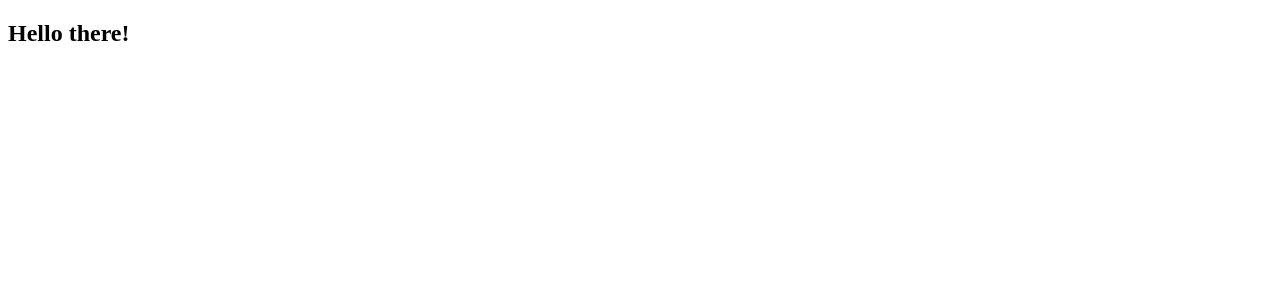
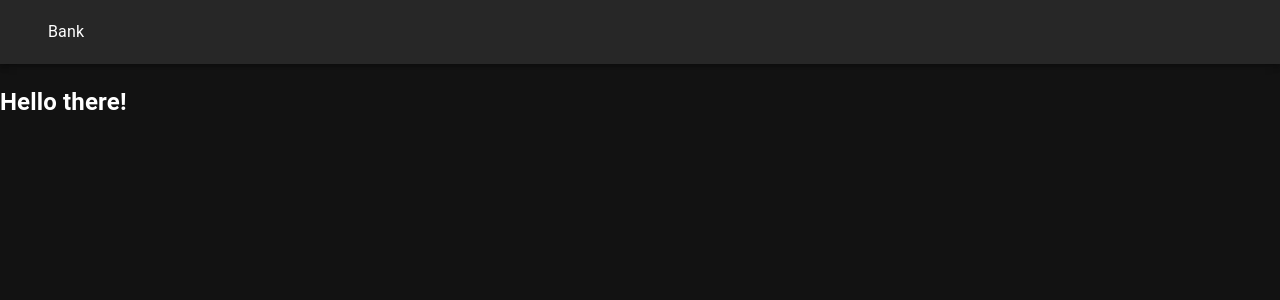
Before and after one commit to goldfishdolphin/mortgage-calculator, a React (Create React App) app: page / in a window 1280 px wide. Shown: the top 300 px of the page. Built offline with nearby package versions, Linux system fonts and the light colour scheme.

Commit message:
Add Navbar

```diff
--- a/src/App.js
+++ b/src/App.js
@@ -1,8 +1,9 @@
 import React from 'react';
-
+import Navbar from './Components/Navbar';
 function App() {
   return (
     <div className="App">
+      <Navbar />
       <h2>Hello there!</h2>
     </div>
   );
--- a/src/Components/Navbar.jsx
+++ b/src/Components/Navbar.jsx
@@ -1,9 +1,20 @@
+import AppBar from "@mui/material/AppBar";
+import { Container } from "@mui/material";
+import Toolbar from "@mui/material/Toolbar";
+import Typography from "@mui/material/Typography";
+
 function Navbar() {
     return (
-        <>
-
-        </>
+        <AppBar position='static'>
+            <Container maxWidth='xl'>
+                <Toolbar>
+                    <Typography>
+                        Bank
+                    </Typography>
+                </Toolbar>
+            </Container>
+        </AppBar>
     );
-}
+};
 
 export default Navbar;
--- a/src/index.js
+++ b/src/index.js
@@ -1,11 +1,18 @@
+import { ThemeProvider } from '@mui/material/styles';
+import CssBaseline from '@mui/material/CssBaseline';
+import { theme } from './theme';
 import React from 'react';
 import ReactDOM from 'react-dom/client';
 import App from './App';
 
 
+
 const root = ReactDOM.createRoot(document.getElementById('root'));
 root.render(
   <React.StrictMode>
-    <App />
+    <ThemeProvider theme={theme}>
+      <App />
+      <CssBaseline />
+    </ThemeProvider>
   </React.StrictMode>
 );
--- a/src/theme.js
+++ b/src/theme.js
@@ -0,0 +1,6 @@
+import { createTheme } from "@mui/material/styles";
+export const theme = createTheme({
+    palette: {
+        mode: 'dark',
+    },
+});
```
